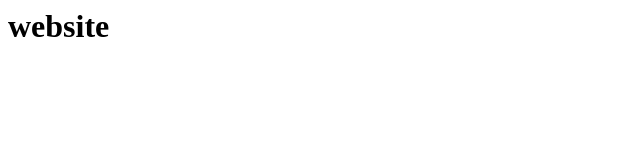
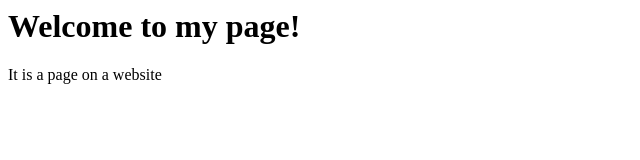
Before and after one commit to CSC16060/CSC16060.github.io, a plain HTML site: page index.html in a window 1280 px wide. Shown: the whole page, without its empty margins (0-640 px from the left). Drawn offline with Linux system fonts and the light colour scheme.

Commit message:
Update index.html

```diff
--- a/index.html
+++ b/index.html
@@ -1 +1,18 @@
-<h1> website </h1>
+
+<html>
+
+<head>
+<title>
+WEBSITE
+</title>
+</head>
+
+<body>
+
+<h1>Welcome to my page!</h1>
+
+<p>It is a page on a website</p>
+
+</body>
+
+</html>
```
